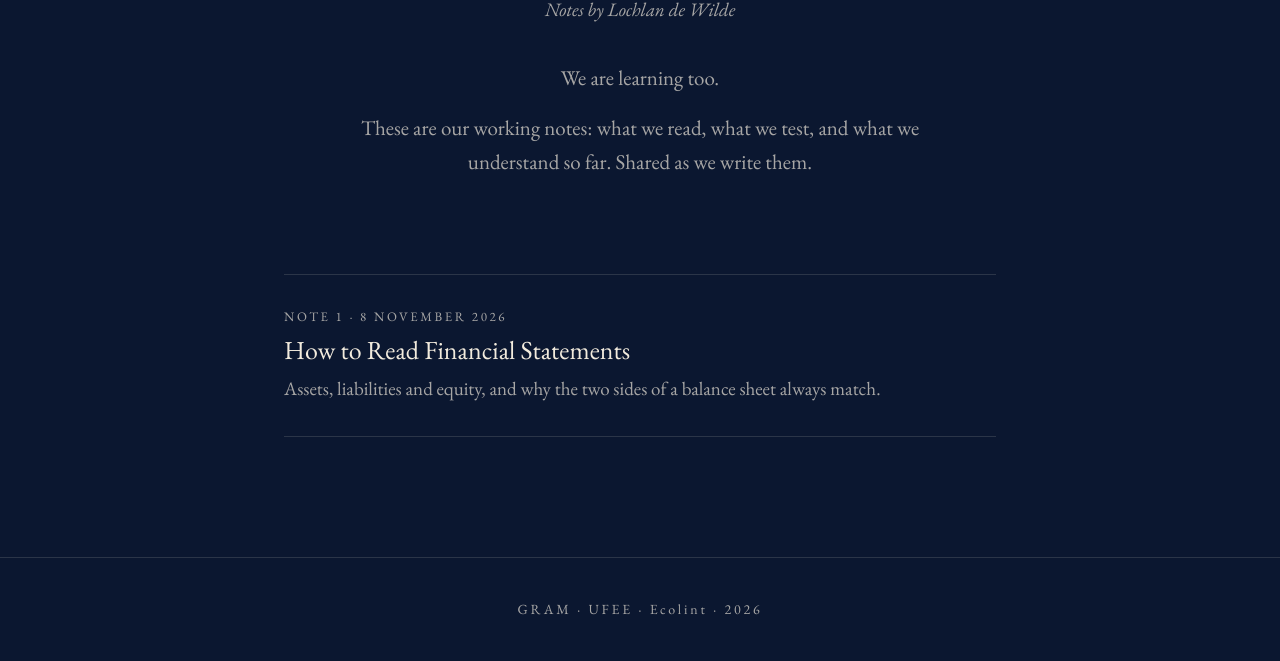
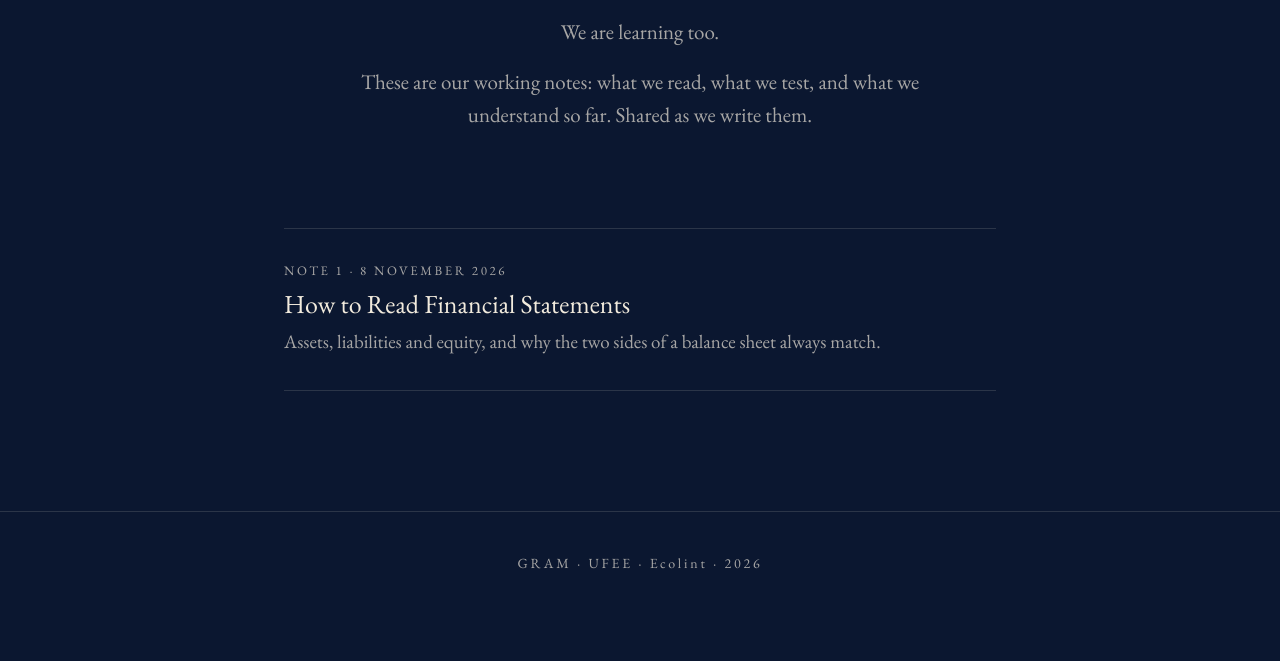
Before and after one commit to GRAMLGB/GRAM, a plain HTML site: page margin-notes.html in a window 1280 px wide. Shown: the part 331-992 px from the top of the page. After the commit the page ends 945 px from the top, so only its background shows below. Drawn offline with nearby package versions, Linux system fonts and the light colour scheme.

Commit message:
Remove byline from the Margin Notes list page
Co-Authored-By: Claude Opus 5.5 <noreply@anthropic.com>

```diff
--- a/margin-notes.html
+++ b/margin-notes.html
@@ -24,7 +24,6 @@
 <main>
   <p class="kicker">Research · Notes</p>
   <h1 class="page-title">Margin Notes</h1>
-  <p class="byline-page">Notes by Lochlan de Wilde</p>
   <p class="intro">We are learning too.</p>
   <p class="intro">These are our working notes: what we read, what we test, and what we understand so far. Shared as we write them.</p>
 
--- a/research.css
+++ b/research.css
@@ -86,12 +86,6 @@ main {
   color: var(--muted);
 }
 .intro + .intro { margin-top: 16px; }
-.byline-page {
-  margin-top: 16px;
-  text-align: center;
-  font-style: italic;
-  color: var(--muted);
-}
 
 .entries {
   list-style: none;
```
